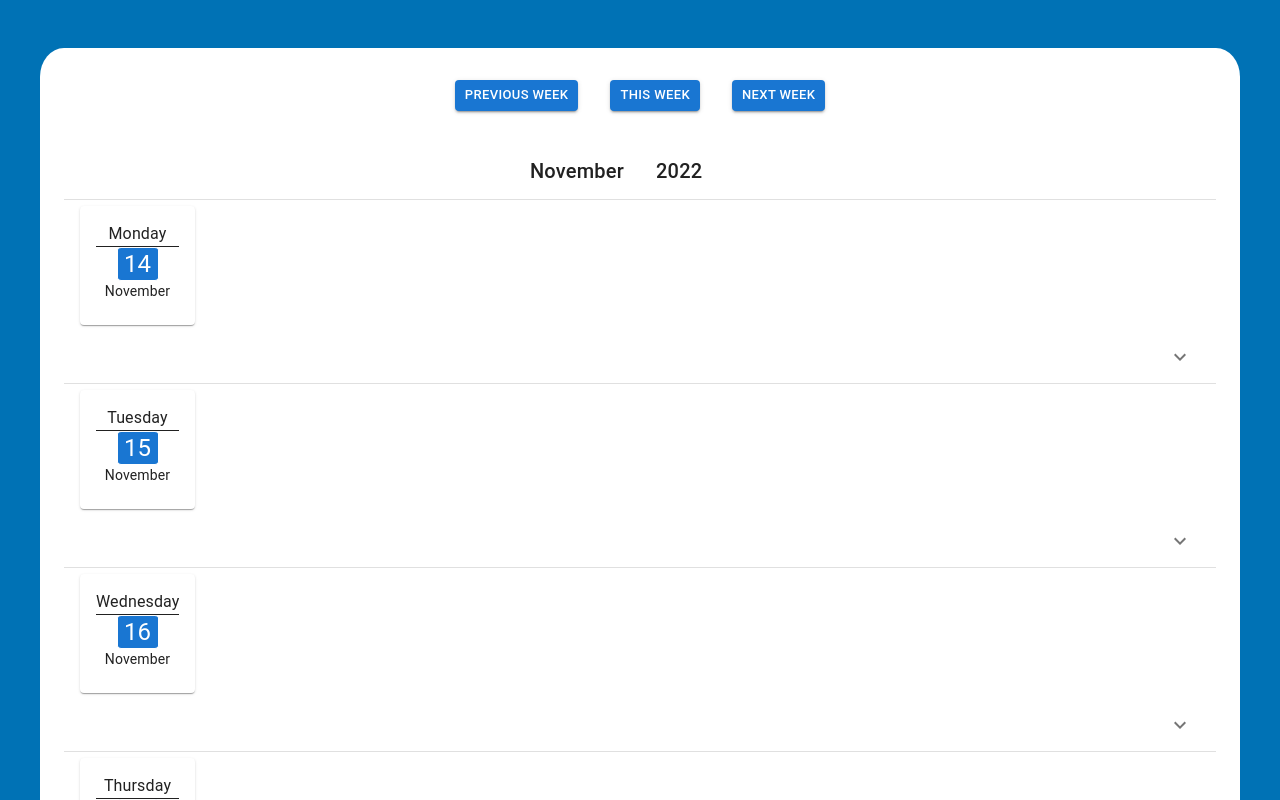
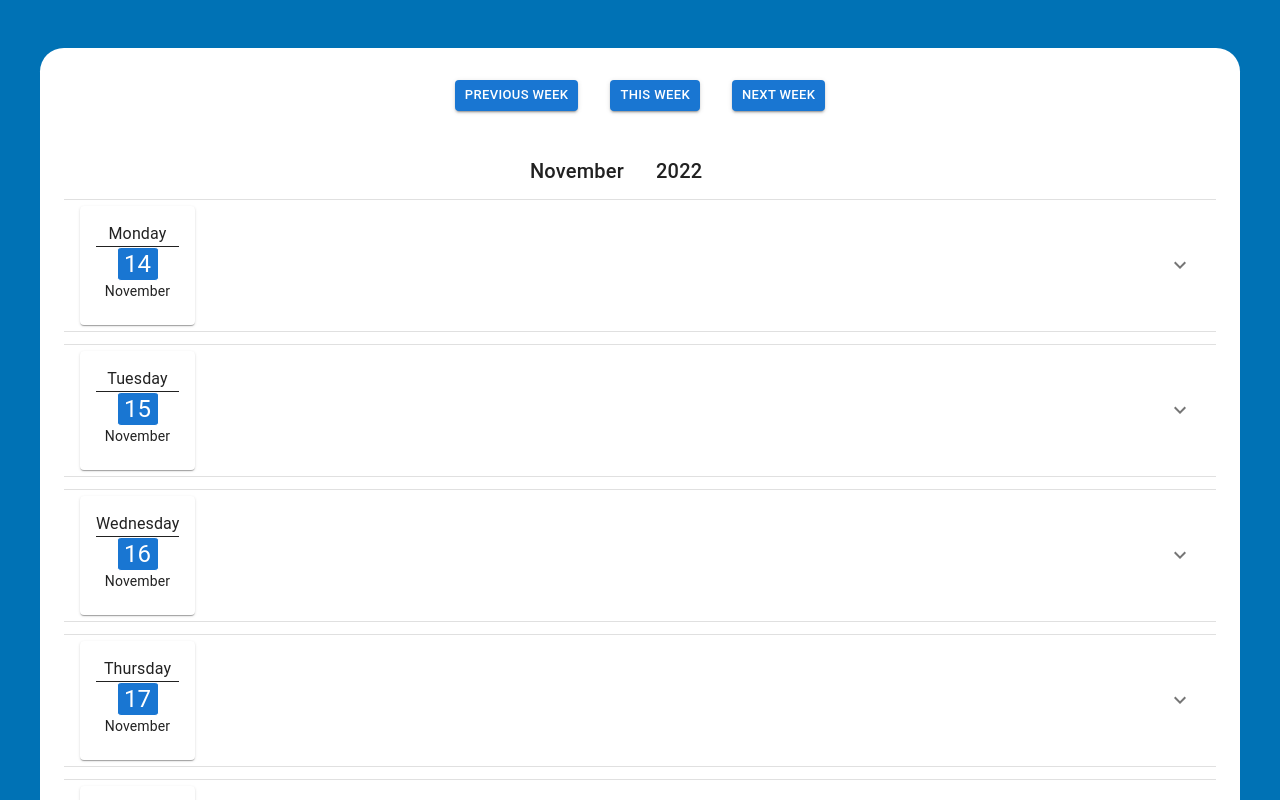
Before and after one commit to Amir-Aminian/schedule-assistant, a React (Create React App) app: page /homePage in a window 1280 px wide. Shown: the top 800 px of the page. Built offline with nearby package versions, Linux system fonts and the light colour scheme; sample sign-in values are in the browser's storage.

Commit message:
modified the collapsible table component

```diff
--- a/src/components/tables/CollapsibleTable.js
+++ b/src/components/tables/CollapsibleTable.js
@@ -1,5 +1,5 @@
 import { Collapse, IconButton, TableCell, TableRow, Typography } from "@mui/material";
-import { useState } from "react";
+import React, { useState } from "react";
 import KeyboardArrowDownIcon from '@mui/icons-material/KeyboardArrowDown';
 import KeyboardArrowUpIcon from '@mui/icons-material/KeyboardArrowUp';
 
@@ -7,11 +7,16 @@ const CollapsibleTable = () => {
     const [open, setOpen] = useState(false)
 
     return (
+        <React.Fragment>
             <TableRow>
-            <TableCell colSpan={2} align="right" size="small">
+                <TableCell align="right" size="small" >
                     <IconButton onClick={() => setOpen(!open)}>
                         {open ? <KeyboardArrowUpIcon /> : <KeyboardArrowDownIcon />}
                     </IconButton>
+                </TableCell>
+            </TableRow>
+            <TableRow>
+                <TableCell size="small" colSpan={2}>
                     <Collapse in={open} align="left">
                         <Typography>Test1</Typography>
                         <Typography>Test2</Typography>
@@ -20,6 +25,7 @@ const CollapsibleTable = () => {
                     </Collapse>
                 </TableCell>
             </TableRow>
+        </React.Fragment>
     );
 }
 
--- a/src/components/tables/WeekTable.js
+++ b/src/components/tables/WeekTable.js
@@ -19,7 +19,7 @@ const WeekTable = ({year, month, weekDays}) => {
                 {weekDays.map((weekDay) => (
                     <TableBody key={weekDay.weekDate}>
                         <TableRow>
-                            <TableCell sx={{border:"none"}} colSpan={2} align="center" size="small">
+                            <TableCell rowSpan={2} size="small">
                                 <Card sx={{maxWidth:115}} align="center">
                                     <CardContent>
                                         <Typography variant="body1" borderBottom={1}>
@@ -35,7 +35,7 @@ const WeekTable = ({year, month, weekDays}) => {
                                 </Card>
                             </TableCell>
                         </TableRow>
-                        <CollapsibleTable/>
+                        <CollapsibleTable />
                     </TableBody>
                 ))}
             </Table>
```
Lines whose indentation alone changed are shown as unchanged.
